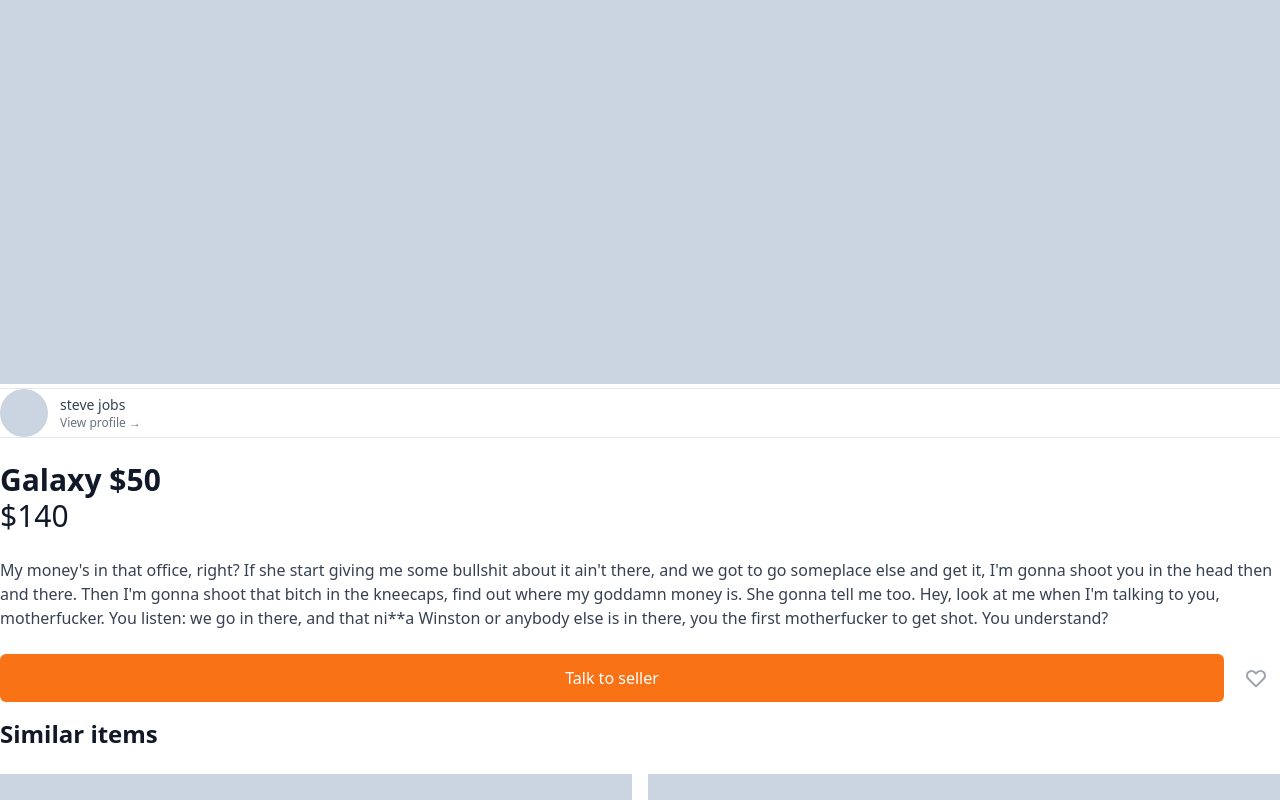
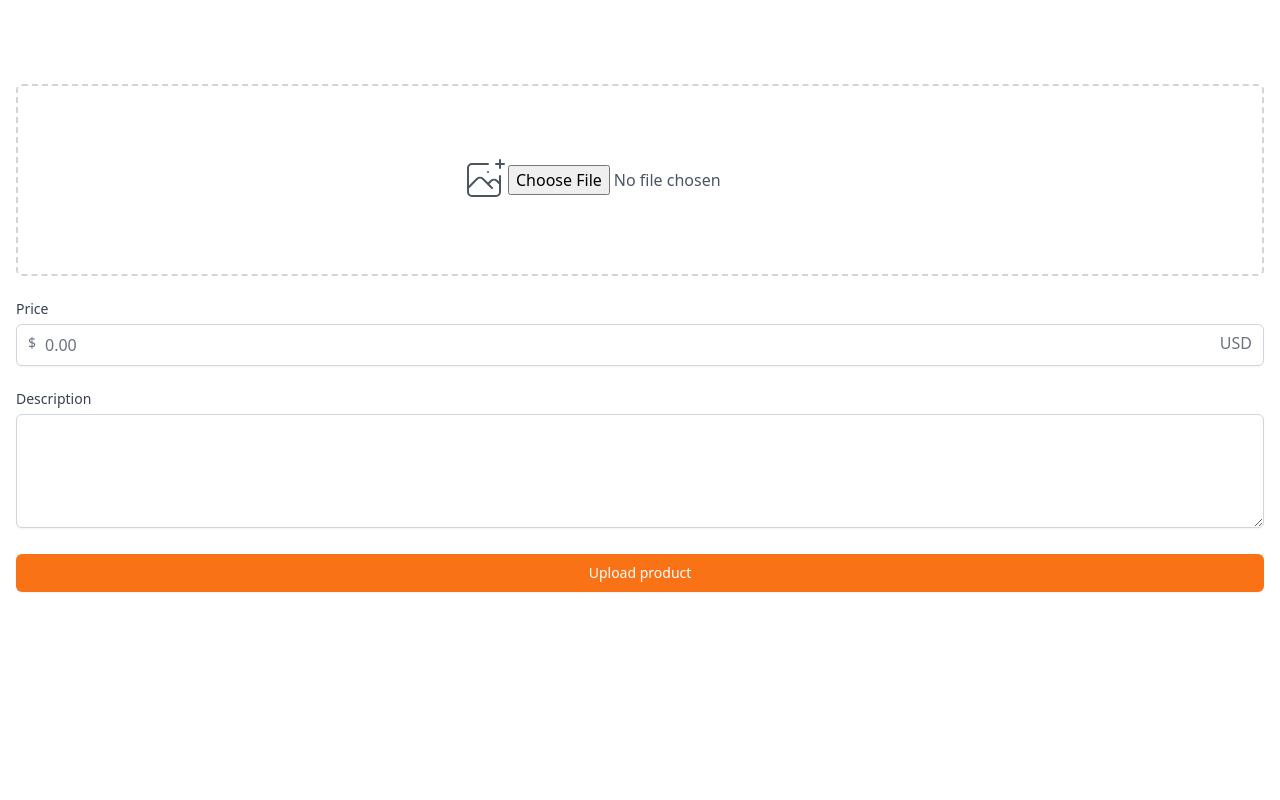
Before and after one commit to s570908/carrot-market-practice, a Next.js app: page /items1/upload in a window 1280 px wide. Shown: the top 800 px of the page. Built offline with nearby package versions, Linux system fonts and the light colour scheme.

Commit message:
items1/upload.tsx를 연습하였다.

```diff
--- a/pages/items/upload.tsx
+++ b/pages/items/upload.tsx
@@ -44,8 +44,11 @@ const Upload: NextPage = () => {
         </div>
       </div>
       <div>
-        <label className="mb-1 text-sm font-medium text-gray-700">Description</label>
+        <label htmlFor="description" className="mb-1 text-sm font-medium text-gray-700">
+          Description
+        </label>
         <textarea
+          id="description"
           rows={4}
           className="focus:border-1 mt-1 w-full rounded-md border-gray-300 shadow-sm focus:border-orange-500 focus:ring-1 focus:ring-orange-500"
         />
--- /dev/null
+++ b/pages/items1/upload.tsx
@@ -0,0 +1,63 @@
+import type { NextPage } from "next";
+
+const Upload: NextPage = () => {
+  return (
+    <div className="px-4 py-16">
+      <div className="mt-5">
+        <label className="flex h-48 w-full cursor-pointer items-center justify-center rounded-md border-2 border-dashed border-gray-300 py-6 text-gray-600 hover:border-orange-500 hover:text-orange-500">
+          {" "}
+          <svg
+            className="h-12 w-12"
+            stroke="currentColor"
+            fill="none"
+            viewBox="0 0 48 48"
+            aria-hidden="true"
+          >
+            <path
+              d="M28 8H12a4 4 0 00-4 4v20m32-12v8m0 0v8a4 4 0 01-4 4H12a4 4 0 01-4-4v-4m32-4l-3.172-3.172a4 4 0 00-5.656 0L28 28M8 32l9.172-9.172a4 4 0 015.656 0L28 28m0 0l4 4m4-24h8m-4-4v8m-12 4h.02"
+              strokeWidth={2}
+              strokeLinecap="round"
+              strokeLinejoin="round"
+            />
+          </svg>
+          <input className="" type="file" />
+        </label>
+      </div>
+
+      <div className="mt-5">
+        <label htmlFor="price" className="mb-1 text-sm font-medium text-gray-700">
+          Price
+        </label>
+        <div className="border-1 relative flex items-center rounded-md border-gray-300">
+          <div className="absolute left-0 flex items-center justify-center rounded-md pl-3 ">
+            <span className="text-sm text-gray-500">$</span>
+          </div>
+          <input
+            className="appearanc-none mt-1 w-full rounded-md border border-gray-300 py-2 pl-7 pr-14 shadow-sm focus:border-orange-500 focus:outline-none focus:ring-1 focus:ring-orange-500"
+            id="price"
+            placeholder="0.00"
+          />
+          <div className="pointer-events-none absolute right-0 flex items-center ">
+            <span className="pr-3 text-gray-500">USD</span>
+          </div>
+        </div>
+      </div>
+
+      <div className="mt-5">
+        <label htmlFor="description" className="text-sm font-medium text-gray-700">
+          Description
+        </label>
+        <textarea
+          rows={4}
+          id="description"
+          className="mt-1 w-full rounded-md border-gray-300 shadow-sm focus:border-orange-500 focus:ring-1 focus:ring-orange-500"
+        />
+      </div>
+      <button className="mt-5 w-full rounded-md border border-transparent bg-orange-500 px-4 py-2 text-sm font-medium text-white shadow-sm hover:bg-orange-600 ">
+        Upload product
+      </button>
+    </div>
+  );
+};
+
+export default Upload;
```
Also changed, not shown: 1 other file (tests, documents, lock files or other folders).
